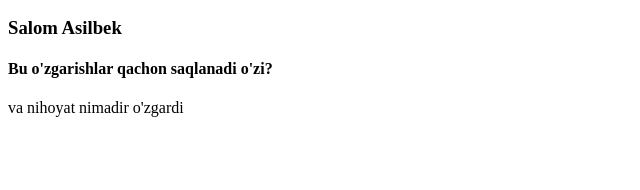
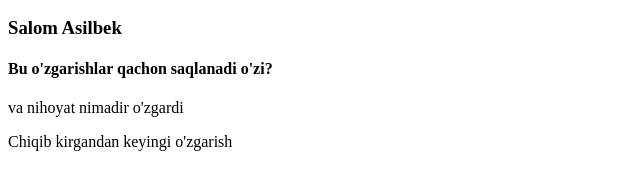
Before and after one commit to Kutubxona77-netizen/my-test-project, a plain HTML site: page index.html in a window 1280 px wide. Shown: the part 110-300 px from the top of the page, without its empty margins (0-640 px from the left). Drawn offline with Linux system fonts and the light colour scheme.

Commit message:
papkani qaytadan ochdim

```diff
--- a/index.html
+++ b/index.html
@@ -13,6 +13,7 @@
     <h3>Salom Asilbek</h3>
     <h4>Bu o'zgarishlar qachon saqlanadi o'zi?</h4>
     <p>va nihoyat nimadir o'zgardi</p>
+    <p>Chiqib kirgandan keyingi o'zgarish</p>
 </body>
 
 </html>
```
